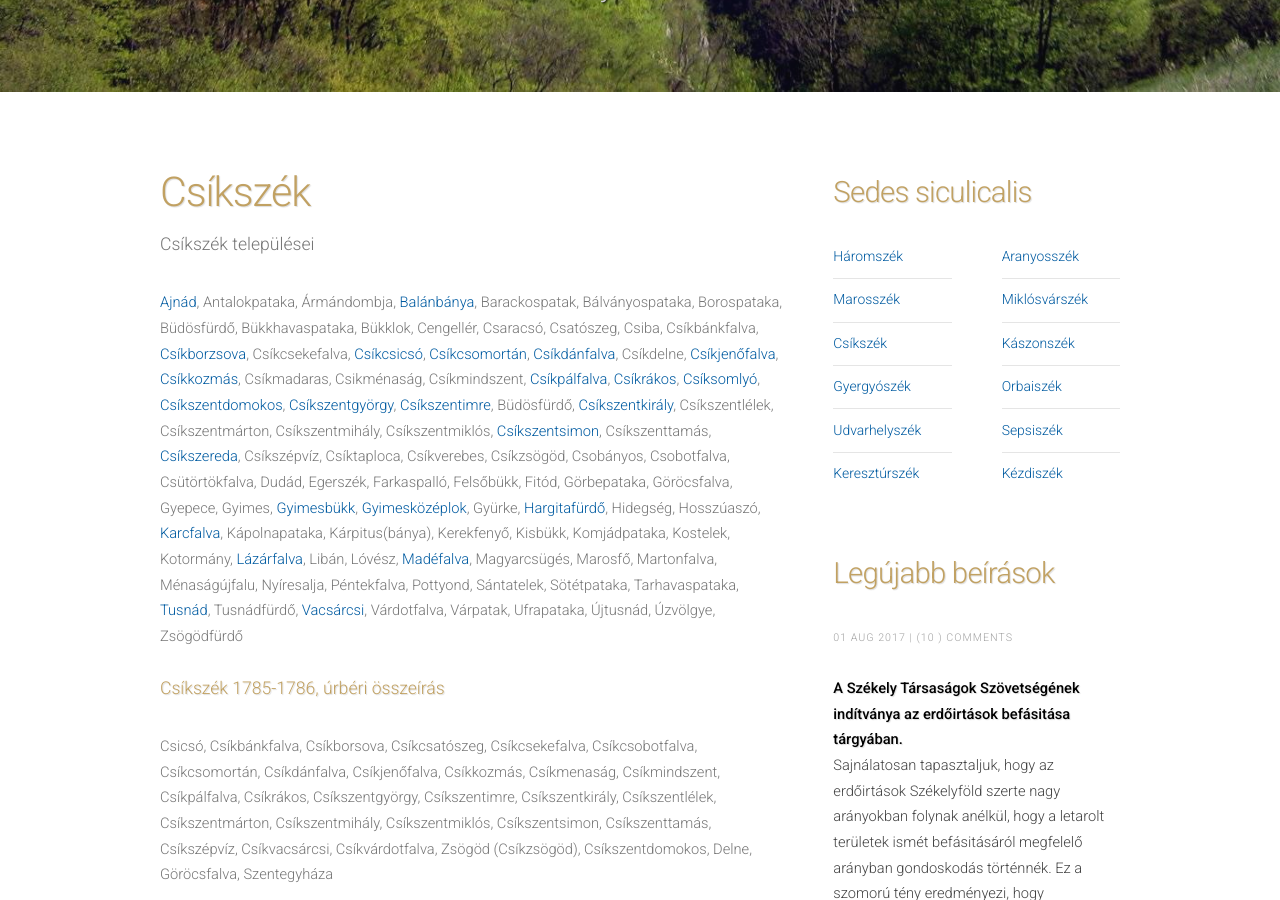
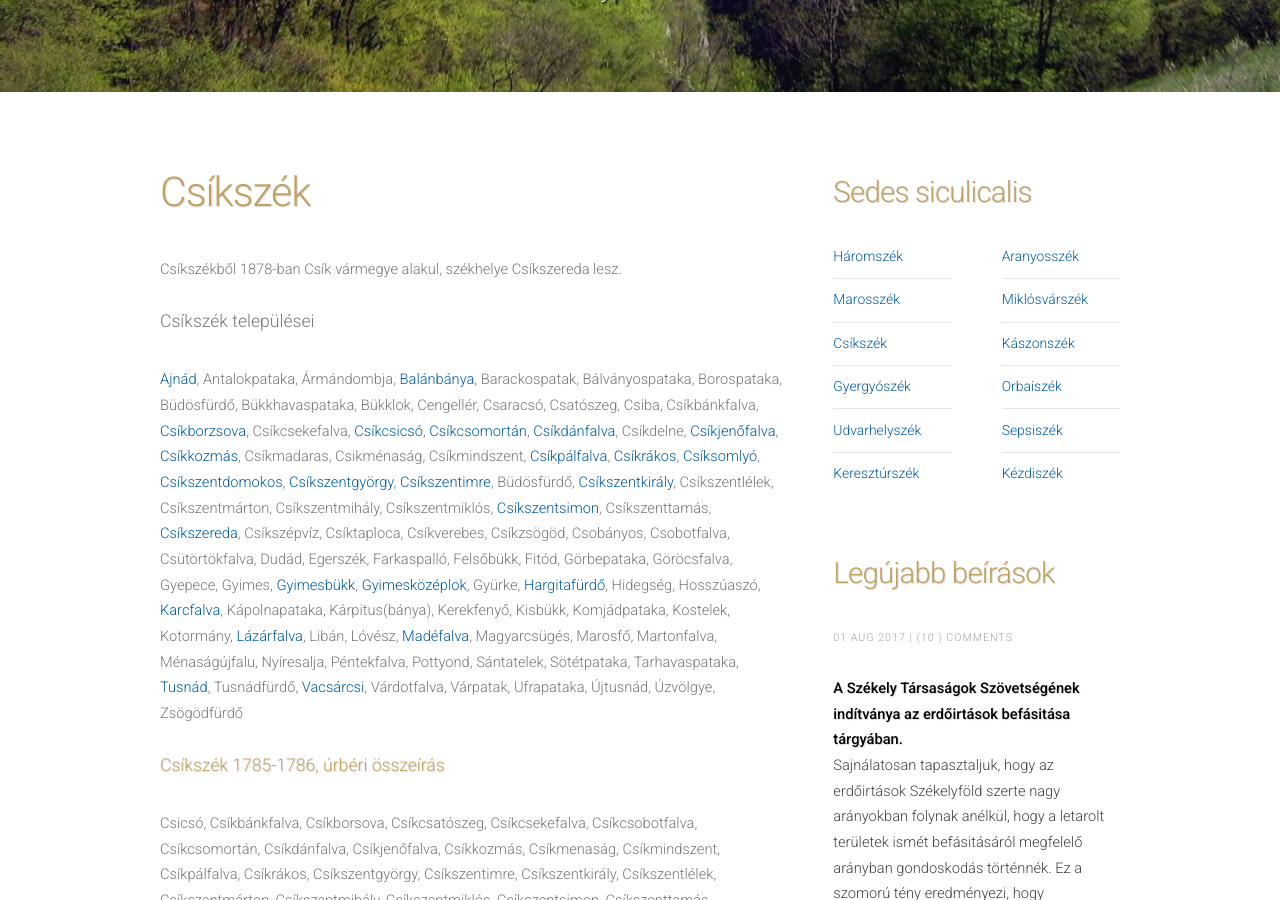
Before and after one commit to siculia/siculia.github.io, a Jekyll site: the page built from siculia-csikszek.html, in a window 1280 px wide and 900 px high, scrolled down 521 px. Built offline with Jekyll 4.4.1, drawn with Linux system fonts in a browser that asks for light colours; nearby versions of some CDN libraries; library files that are not in the unit come from our copies.

Commit message:
Csíkszék

```diff
--- a/siculia-csikszek.html
+++ b/siculia-csikszek.html
@@ -13,9 +13,11 @@ layout: default
 					<section>
 						<header>
 							<h2>Csíkszék</h2>
+							<br></br>
+							<p style="text-align: left;">Csíkszékből 1878-ban Csík vármegye alakul, székhelye Csíkszereda lesz.</p>
 							<p>
 							<span class="byline">Csíkszék települései</span>
-						</p>
+							</p>
 						</header>
 						<p style="text-align: left;"><a href="https://www.csikajnad.ro">Ajnád</a>, Antalokpataka, Ármándombja,
 							<a href="http://www.orasulbalan.ro/hu">Balánbánya</a>, Barackospatak, Bálványospataka, Borospataka, Büdösfürdő, Bükkhavaspataka, Bükklok, Cengellér,
```
Also changed, not shown: siculia-haromszek.html (+1 -1 lines).
